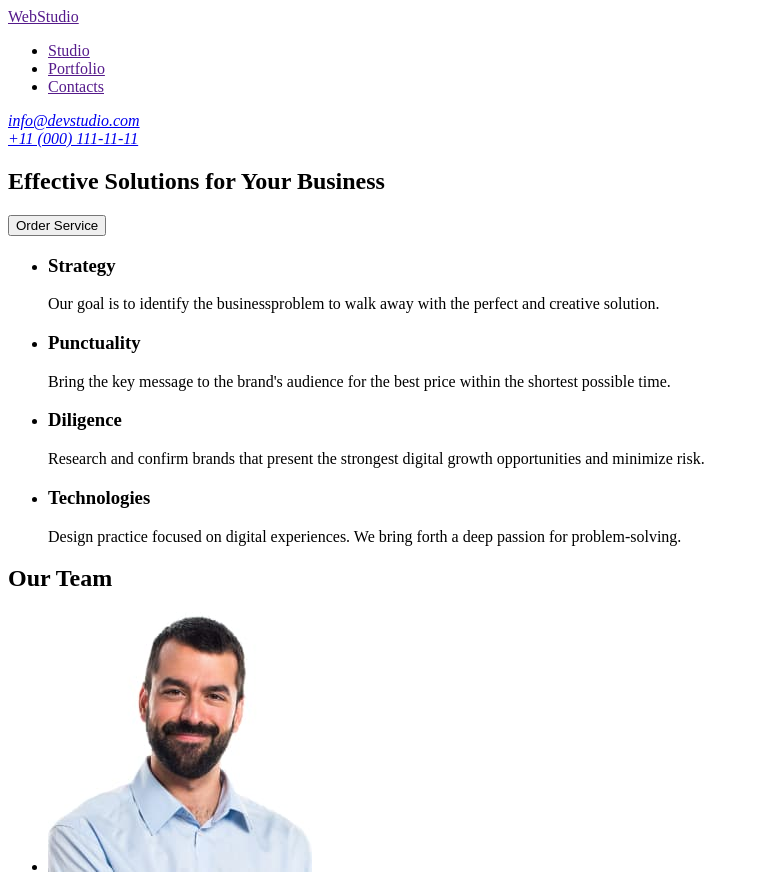
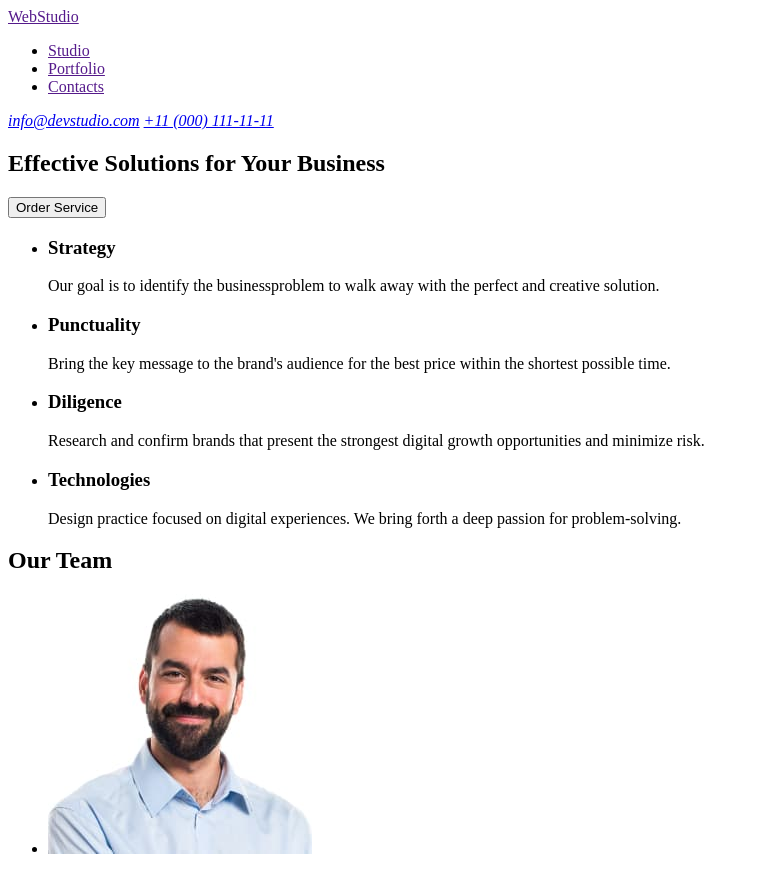
Before and after one commit to MarynaUser/goit-markup-hw-01, a plain HTML site: page index.html in a window 1280 px wide. Shown: the top 872 px of the page, without its empty margins (0-759 px from the left). Drawn offline with Linux system fonts and the light colour scheme.

Commit message:
Update index.html

```diff
--- a/index.html
+++ b/index.html
@@ -17,8 +17,8 @@
             </ul>
         </nav>
         <address>
-            <a href="mailto:info@devstudio.com">info@devstudio.com</a><br/>
-            <a href="tel:+110001111111">+11 (000) 111-11-11</a><br/>
+            <a href="mailto:info@devstudio.com">info@devstudio.com</a>
+            <a href="tel:+110001111111">+11 (000) 111-11-11</a>
         </address>
     </header>
 
```
